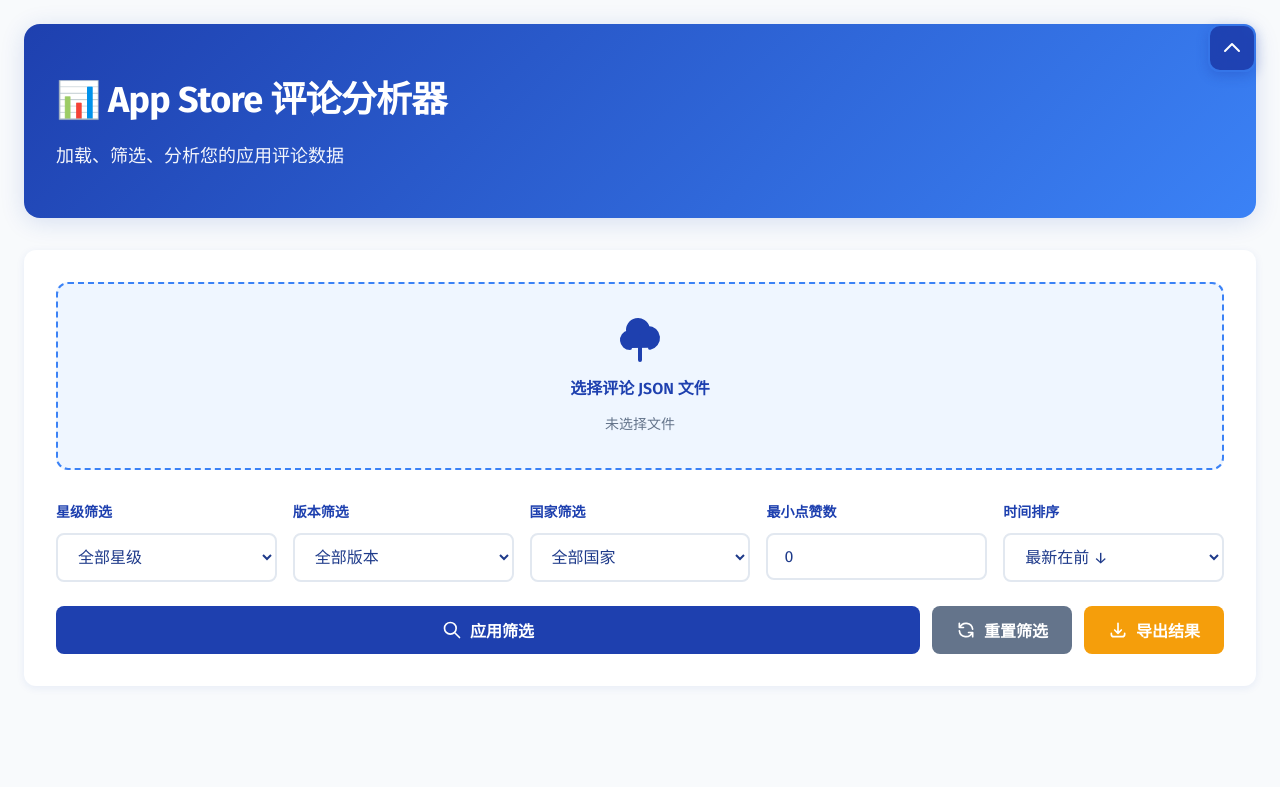
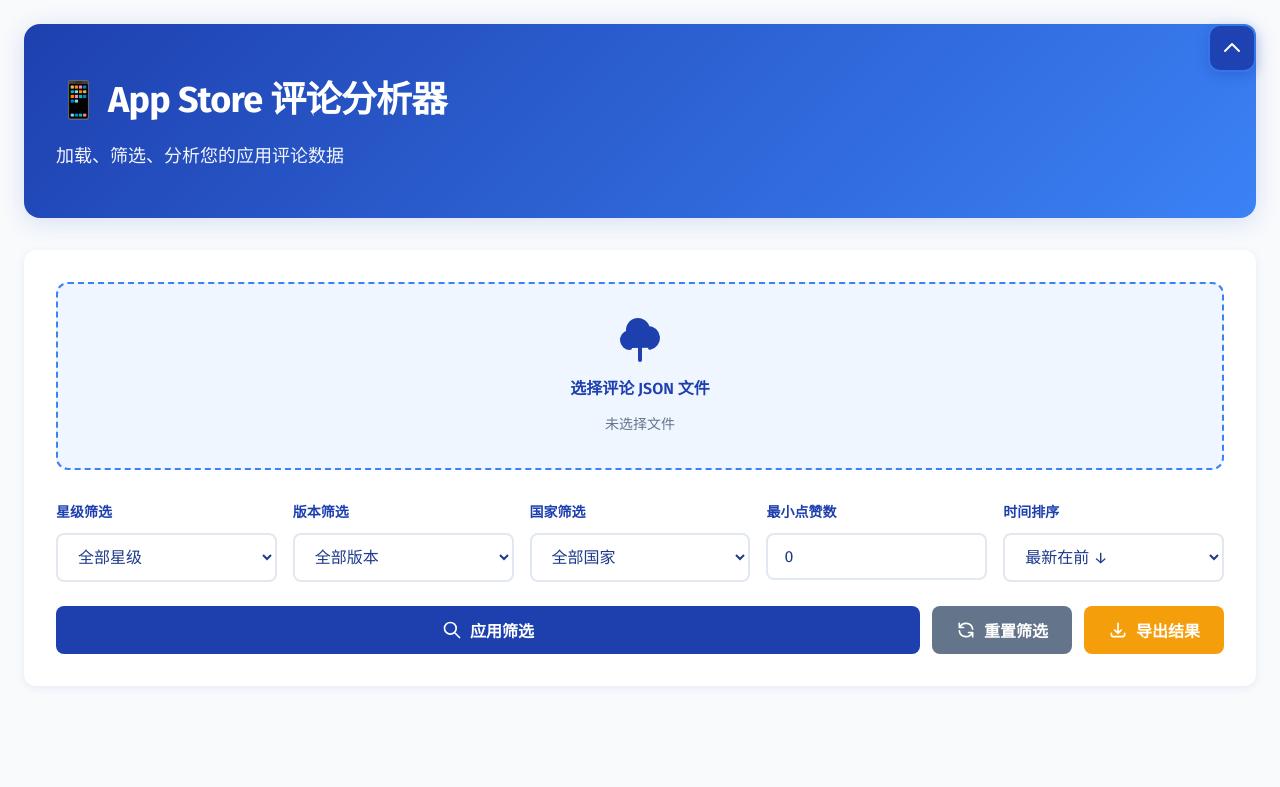
Before and after one commit to videoDubX/AppStoreSonar, a plain HTML site: page viewer.html in a window 1280 px wide. Shown: the top 787 px of the page. Drawn offline with Linux system fonts and the light colour scheme.

Commit message:
添加logo

```diff
--- a/viewer.html
+++ b/viewer.html
@@ -4,6 +4,7 @@
     <meta charset="UTF-8">
     <meta name="viewport" content="width=device-width, initial-scale=1.0">
     <title>App Store 评论分析器</title>
+    <link rel="icon" type="image/png" href="resources/logo.png">
     <style>
         @import url('https://fonts.googleapis.com/css2?family=Fira+Sans:wght@300;400;500;600;700&display=swap');
 
@@ -556,7 +557,7 @@
 
     <div class="container">
         <div class="header collapsible-area" id="headerArea">
-            <h1>📊 App Store 评论分析器</h1>
+            <h1>📱 App Store 评论分析器</h1>
             <p>加载、筛选、分析您的应用评论数据</p>
         </div>
 
```
Also changed, not shown: index.html (+1 -0 lines), resources/logo.png (added).
